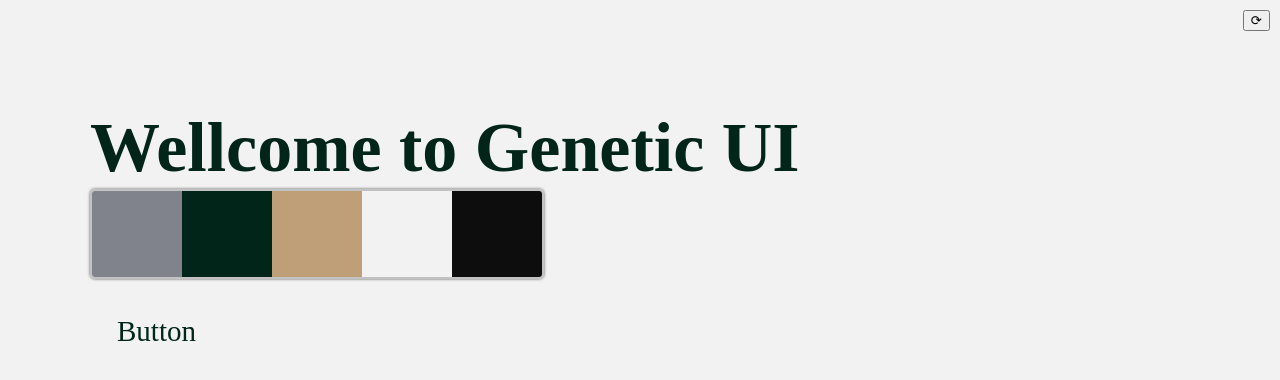
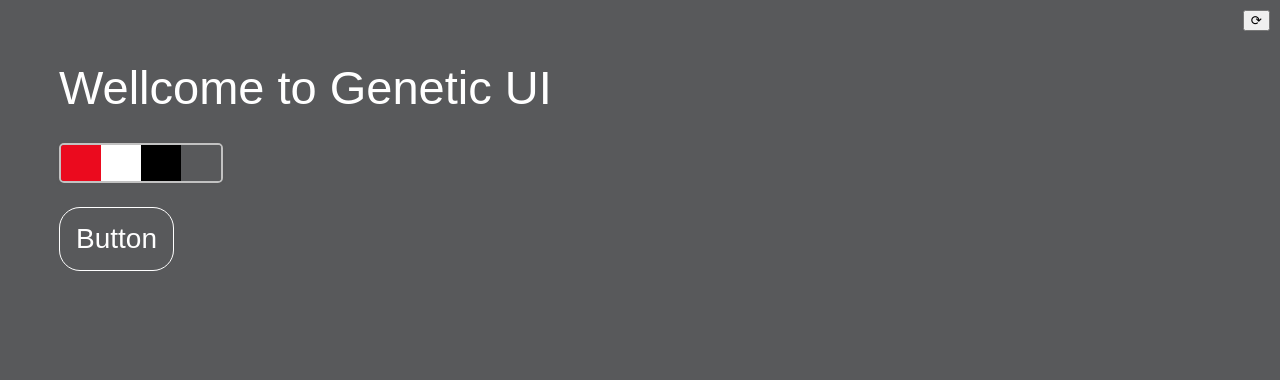
Before and after one commit to geanjunior/genui, a React (Vite) app: page / in a window 1280 px wide. Shown: the top 380 px of the page. Built offline with nearby package versions, Linux system fonts and the light colour scheme.

Commit message:
fixing typography

```diff
--- a/src/App.tsx
+++ b/src/App.tsx
@@ -16,6 +16,7 @@ function App() {
   useEffect(() => {
     if (!designSystemDna) {
       setDesignSystemDna(generateRandomIndividual());
+      setInterval(() => setDesignSystemDna(generateRandomIndividual()), 5000)
       return;
     }
     console.clear();
--- a/src/genetic/components/color-palette.tsx
+++ b/src/genetic/components/color-palette.tsx
@@ -6,7 +6,7 @@ interface UIColorPaletteProps {
 
 const UIColorPalette = ({ colors }: UIColorPaletteProps) => {
   const [isMouseOver, setIsMouseOver] = useState("");
-  const [size] = useState(80);
+  const [size] = useState(30);
 
   const clickHandler = (color: string) => {
     navigator.clipboard.writeText(color);
--- a/src/genetic/genotype-schemas/button.ts
+++ b/src/genetic/genotype-schemas/button.ts
@@ -9,7 +9,7 @@ const mountButtonGenotypeSchema = () => [
 
   { type: Searchspace.Range, from: 13, to: 30 }, //font-size
   { type: Searchspace.Range, from: 0, to: 9 }, //font-weight
-  { type: Searchspace.Range, from: 0, to: mountTypographyGenotypeSchema.length - 1 }, //font-family
+  { type: Searchspace.Range, from: 0, to: mountTypographyGenotypeSchema().length - 1 }, //font-family
 
   {
     name: "button.colors", type: Searchspace.DistinctValuesFromRule,
--- a/src/genetic/genotype-schemas/header.ts
+++ b/src/genetic/genotype-schemas/header.ts
@@ -6,7 +6,7 @@ const mountHeaderGenotypeSchema = () => [
 
   { type: Searchspace.Range, from: 30, to: 80 }, //font-size
   { type: Searchspace.Range, from: 0, to: 9 }, //font-weight
-  { type: Searchspace.Range, from: 0, to: mountTypographyGenotypeSchema.length - 1 }, //font-family
+  { type: Searchspace.Range, from: 0, to: mountTypographyGenotypeSchema().length - 1 }, //font-family
 
   {
     name: "header.color", type: Searchspace.DistinctValuesFromRule,
--- a/src/genetic/phenotypes/colors.ts
+++ b/src/genetic/phenotypes/colors.ts
@@ -1,47 +1,54 @@
 import { DnaSequence } from "..";
 
 const colorPalettePhenotype: string[][] = [
-  ["#000000", "#ffffff"],
-  ["#0d3b66", "#faf0ca"],
-  ["#9bafd9", "#103783"],
-  ["#95f9c3", "#0b3866"],
-  ["#00272b", "#e0ff4f"],
-  ["#e7ecef", "#274c77"],
-  ["#102542", "#f87060"],
-  ["#ffd800", "#7902aa"],
-  ["#ddfff7", "#93e1d8"],
-  ["#f492f0", "#a18dce"],
-  ["#dad2d8", "#143642"],
+  // ["#ed1c16", "#ffffff"],
+  // ["#f65a5b", "#204056"],
+  // ["#d2ea32", "#016773"],
+  // ["#000000", "#ffffff"],
+  // ["#0d3b66", "#faf0ca"],
+  // ["#9bafd9", "#103783"],
+  // ["#95f9c3", "#0b3866"],
+  // ["#00272b", "#e0ff4f"],
+  // ["#e7ecef", "#274c77"],
+  // ["#102542", "#f87060"],
+  // ["#ffd800", "#7902aa"],
+  // ["#dad2d8", "#143642"],
 
-  ["#283044", "#78a1bb", "#ebf5ee"],
-  ["#3d348b", "#7678ed", "#f7b801"],
-  ["#160c28", "#efcb68", "#e1efe6"],
-  ["#2c6e49", "#4c956c", "#fefee3"],
-  ["#6699cc", "#fff275", "#ff8c42"],
-  ["#06aed5", "#086788", "#f0c808"],
-  ["#001524", "#15616d", "#ffecd1"],
-  ["#c1c1c1", "#2c4251", "#d16666"],
-  ["#3d5a80", "#98c1d9", "#e0fbfc"],
-  ["#262626", "#acbfa4", "#e2e8ce"],
-  ["#ada8b6", "#ffeedb", "#4c3b4d"],
-  ["#485696", "#e7e7e7", "#f9c784"],
-  ["#08415c", "#cc2936", "#6b818c"],
+  // ["#fedf00", "#1e1e1e", "#a7a8aa"],
+  // ["#4cc2c4", "#f54785", "#343434"],
+  // ["#ba0c2f", "#ffcd00", "#c9c9c9"],
+  // ["#3399ff", "#222222", "#eeeeee"],
+  // ["#283044", "#78a1bb", "#ebf5ee"],
+  // ["#3d348b", "#7678ed", "#f7b801"],
+  // ["#160c28", "#efcb68", "#e1efe6"],
+  // ["#2c6e49", "#4c956c", "#fefee3"],
+  // ["#6699cc", "#fff275", "#ff8c42"],
+  // ["#06aed5", "#086788", "#f0c808"],
+  // ["#001524", "#15616d", "#ffecd1"],
+  // ["#c1c1c1", "#2c4251", "#d16666"],
+  // ["#3d5a80", "#98c1d9", "#e0fbfc"],
+  // ["#262626", "#acbfa4", "#e2e8ce"],
+  // ["#ada8b6", "#ffeedb", "#4c3b4d"],
+  // ["#485696", "#e7e7e7", "#f9c784"],
+  // ["#08415c", "#cc2936", "#6b818c"],
+  ["#eb0a1e", "#ffffff", "#000000", "#58595b"],
 
-  // UI/UX
-  ["#A6785D", "#594032", "#D9A384", "#F2F2F2", "#0D0D0D"],
-  ["#0742F2", "#527AF2", "#9BB8F2", "#BBCDF2", "#1A2126"],
-  ["#F2BB13", "#F28D35", "#F2F2F2", "#BFBFBF", "#0D0D0D"],
-  ["#04D9D9", "#5FD9D9", "#94F2F2", "#B6F2F2", "#F2F2F2"],
-  ["#80838C", "#012619", "#BF9F78", "#F2F2F2", "#0D0D0D"],
-  ["#140DD9", "#1FBF92", "#F2E49B", "#F27777", "#0D0D0D"],
-  ["#18D935", "#15BF2F", "#2DA63F", "#D9D9D9", "#0D0D0D"],
-  ["#4178BF", "#66B1F2", "#F0F1F2", "#BF877A", "#0D0D0D"],
-  ["#152617", "#BFF205", "#84A60A", "#D7F205", "#0D0D0D"],
-  ["#025928", "#9BBF9D", "#D8D9D7", "#CED9B8", "#0D0D0D"],
-  ["#9794F2", "#B6B9F2", "#585859", "#8D95A6", "#F2F2F2"],
+  // // UI/UX
+  // ["#A6785D", "#594032", "#D9A384", "#F2F2F2", "#0D0D0D"],
+  // ["#0742F2", "#527AF2", "#9BB8F2", "#BBCDF2", "#1A2126"],
+  // ["#F2BB13", "#F28D35", "#F2F2F2", "#BFBFBF", "#0D0D0D"],
+  // ["#04D9D9", "#5FD9D9", "#94F2F2", "#B6F2F2", "#F2F2F2"],
+  // ["#80838C", "#012619", "#BF9F78", "#F2F2F2", "#0D0D0D"],
+  // ["#140DD9", "#1FBF92", "#F2E49B", "#F27777", "#0D0D0D"],
+  // ["#18D935", "#15BF2F", "#2DA63F", "#D9D9D9", "#0D0D0D"],
+  // ["#4178BF", "#66B1F2", "#F0F1F2", "#BF877A", "#0D0D0D"],
+  // ["#152617", "#BFF205", "#84A60A", "#D7F205", "#0D0D0D"],
+  // ["#025928", "#9BBF9D", "#D8D9D7", "#CED9B8", "#0D0D0D"],
+  // ["#9794F2", "#B6B9F2", "#585859", "#8D95A6", "#F2F2F2"],
+  // ["#f48024", "#222426", "#bcbbbb", "#e1ecf4", "#0a95ff"],
 
-  ["#001219", "#005F73", "#0A9396", "#94D2BD", "#E9D8A6", "#EE9B00", "#CA6702", "#BB3E03", "#AE2012", "#9B2226"],
-  ["#0B090A", "#161A1D", "#660708", "#A4161A", "#BA181B", "#E5383B", "#B1A7A6", "#D3D3D3", "#F5F3F4", "#FFFFFF"],
+  // ["#001219", "#005F73", "#0A9396", "#94D2BD", "#E9D8A6", "#EE9B00", "#CA6702", "#BB3E03", "#AE2012", "#9B2226"],
+  // ["#0B090A", "#161A1D", "#660708", "#A4161A", "#BA181B", "#E5383B", "#B1A7A6", "#D3D3D3", "#F5F3F4", "#FFFFFF"],
 ];
 
 const parseToColorPalettePhenotype = (genotypes: number[][]) => {
```
